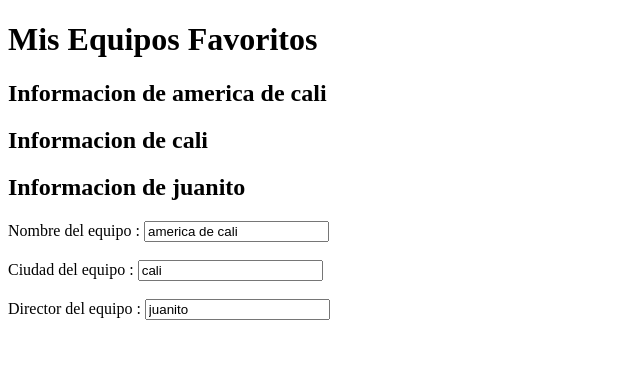
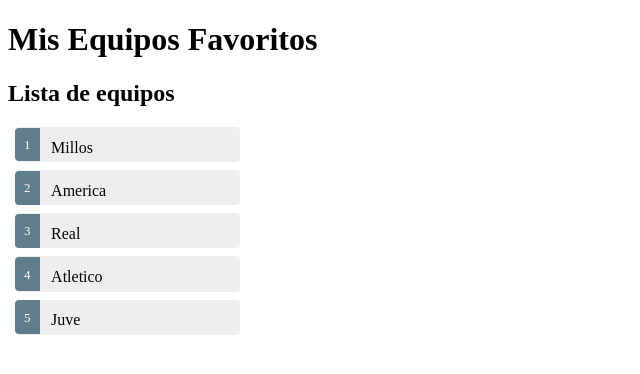
Before and after one commit to afgvivas/andreiwis2, an Angular app: page / in a window 1280 px wide. Shown: the top 374 px of the page, without its empty margins (0-640 px from the left). Built offline with nearby package versions, Linux system fonts and the light colour scheme.

Commit message:
guia 4 terminada

```diff
--- a/src/app/equipos/equipos.component.css
+++ b/src/app/equipos/equipos.component.css
@@ -0,0 +1,44 @@
+.selected {
+    background-color: #CFD8DC !important;
+    color: white;
+    }
+    .equipos {
+    margin: 0 0 2em 0;
+    list-style-type: none;
+    padding: 0;
+    width: 15em;
+    }
+    .equipos li {
+    cursor: pointer;
+    position: relative;
+    left: 0;
+    background-color: #EEE;
+    margin: .5em;
+    padding: .3em 0;
+    height: 1.6em; border-radius: 4px;
+    }
+    .equipos li.selected:hover {
+    background-color: #BBD8DC !important;
+    color: white;
+    }
+    .equipos li:hover {
+    color: #607D8B;
+    background-color: #DDD;
+    left: .1em;
+    }
+    .equipos .text {
+    position: relative;
+    top: -3px;
+    }
+    .equipos .insignia {
+    display: inline-block;
+    font-size: small;
+    color: white;
+    padding: 0.8em 0.7em 0 0.7em;
+    background-color: #607D8B;
+    line-height: 1em;
+    position: relative;
+    left: -1px; top: -4px; height: 1.8em;
+    margin-right: .8em;
+    border-radius: 4px 0 0 4px;
+    }
--- a/src/app/equipos/equipos.component.html
+++ b/src/app/equipos/equipos.component.html
@@ -1,4 +1,4 @@
-<ng-container>
+<ng-container *ngIf="equipo">
     <h2>Informacion de {{equipo.nombre}}</h2>
     <h2>Informacion de {{equipo.ciudad}}</h2>
     <h2>Informacion de {{equipo.director}}</h2>
@@ -19,3 +19,9 @@
     </div>
     </div>
     </ng-container>
+    <h2>Lista de equipos</h2>
+    <ul class="equipos">
+      <li *ngFor = "let equipoItem of equipos" (click)="seleccionar(equipoItem)" [class.selected]="equipoItem==equipo">
+        <span class="insignia">{{equipoItem.id}}</span>{{equipoItem.nombre}}
+      </li>
+    </ul>
--- a/src/app/equipos/equipos.component.ts
+++ b/src/app/equipos/equipos.component.ts
@@ -1,17 +1,30 @@
 import { Component, OnInit } from '@angular/core';
 import { Equipo } from '../equipo';
+import { EQUIPOS } from '../lista-equipos';
+
 @Component({
   selector: 'pagl-equipos',
   templateUrl: './equipos.component.html',
   styleUrls: ['./equipos.component.css']
 })
 export class EquiposComponent implements OnInit {
-  equipo: Equipo = {
+  /* equipo: Equipo = {
     id:1,
     nombre:"america de cali",
     ciudad:"cali",
     director:"juanito"
+  } */
+
+  equipos = EQUIPOS;
+
+  equipo: Equipo;
+
+  seleccionar(item: Equipo):void{
+    this.equipo = item;
+    //Mejora de codigo para que oculte los campos en caso de que se de click sobre el que esta seleccionado
+    //!this.equipo ? this.equipo = item : (this.equipo==item? this.equipo = null : this.equipo = item);
   }
+
   constructor() { }
 
   ngOnInit(): void {
--- /dev/null
+++ b/src/app/lista-equipos.ts
@@ -0,0 +1,9 @@
+import { Equipo } from './equipo';
+
+export const EQUIPOS : Equipo[] = [
+    {id: 1, nombre: "Millos", ciudad: "bogota", director: "nu se"},
+    {id: 2, nombre: "America", ciudad: "cali", director: "tampoco se"},
+    {id: 3, nombre: "Real", ciudad: "bogota", director: "peor"},
+    {id: 4, nombre: "Atletico", ciudad: "bogota", director: "ni se diga"},
+    {id: 5, nombre: "Juve", ciudad: "bogota", director: "dorime"},
+];
```
